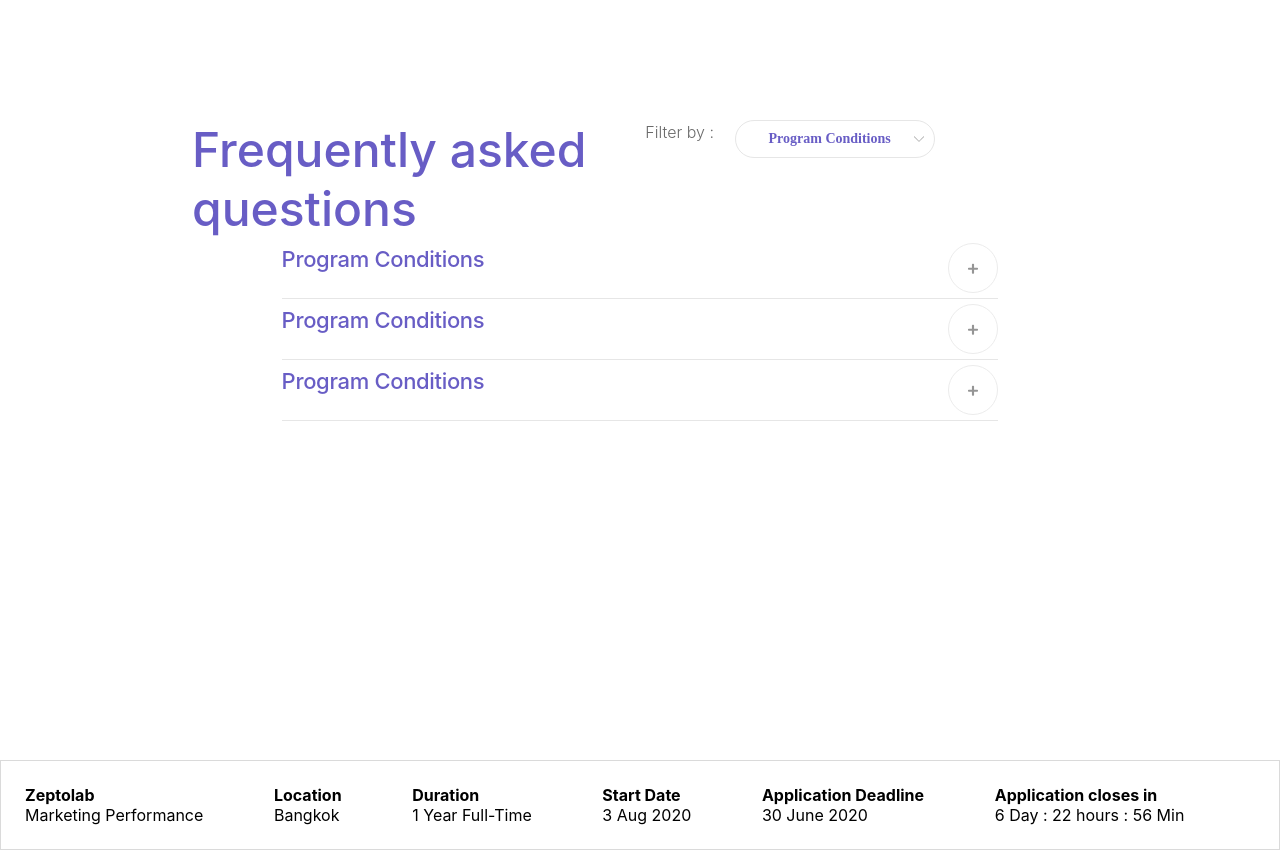
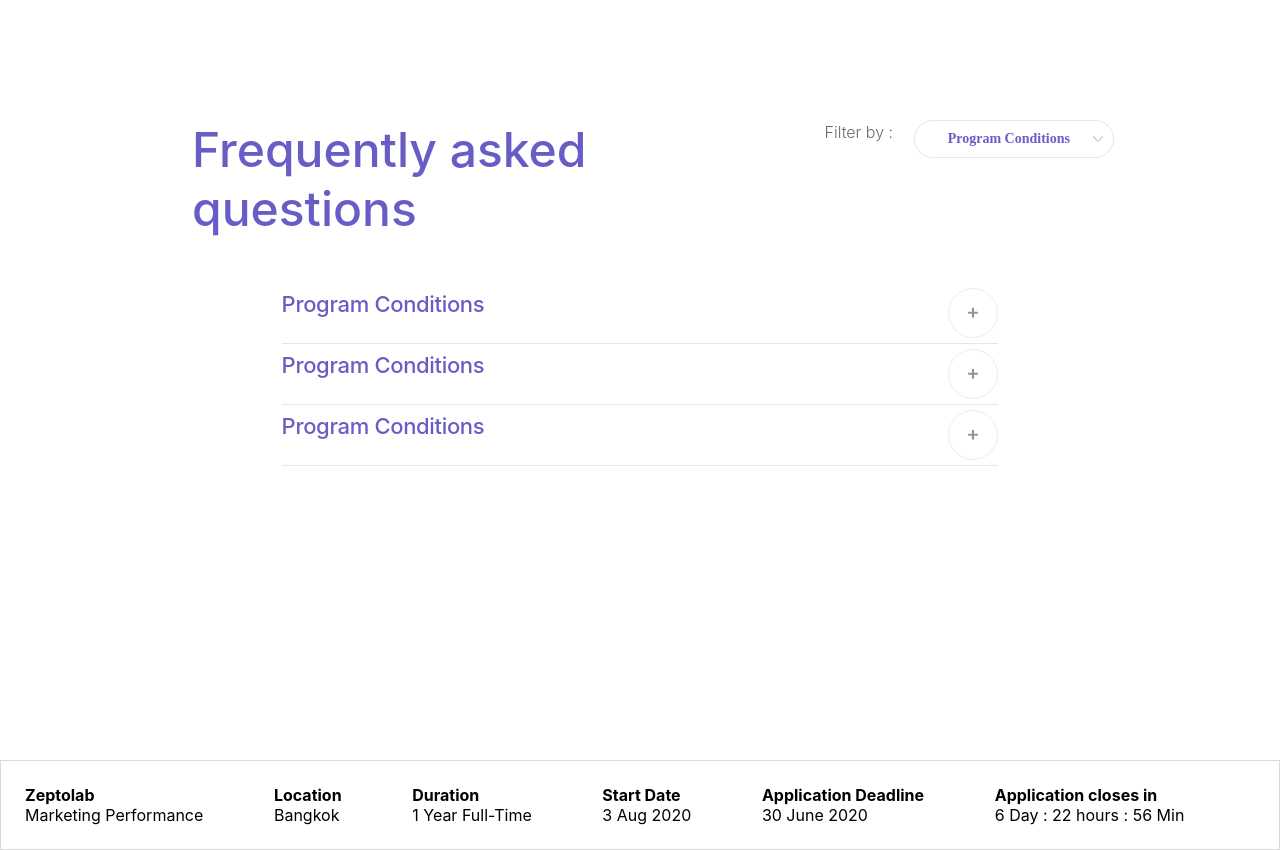
Before and after one commit to trackmystories/HARBOUR.SPACE_Interaction-Design-challenge, a React (Create React App) app: page / in a window 1280 px wide. Shown: the part 2580-3430 px from the top of the page. Built offline with nearby package versions, Linux system fonts and the light colour scheme; no server answers.

Commit message:
Update faq

```diff
--- a/src/screens/styles/faq.css
+++ b/src/screens/styles/faq.css
@@ -4,7 +4,8 @@
 }
 
 .faq {
-  width: 50%;
+  width: 70%;
+  margin-bottom: 5%;
   display: flex;
   flex-direction: row;
   justify-content: space-between;
```
